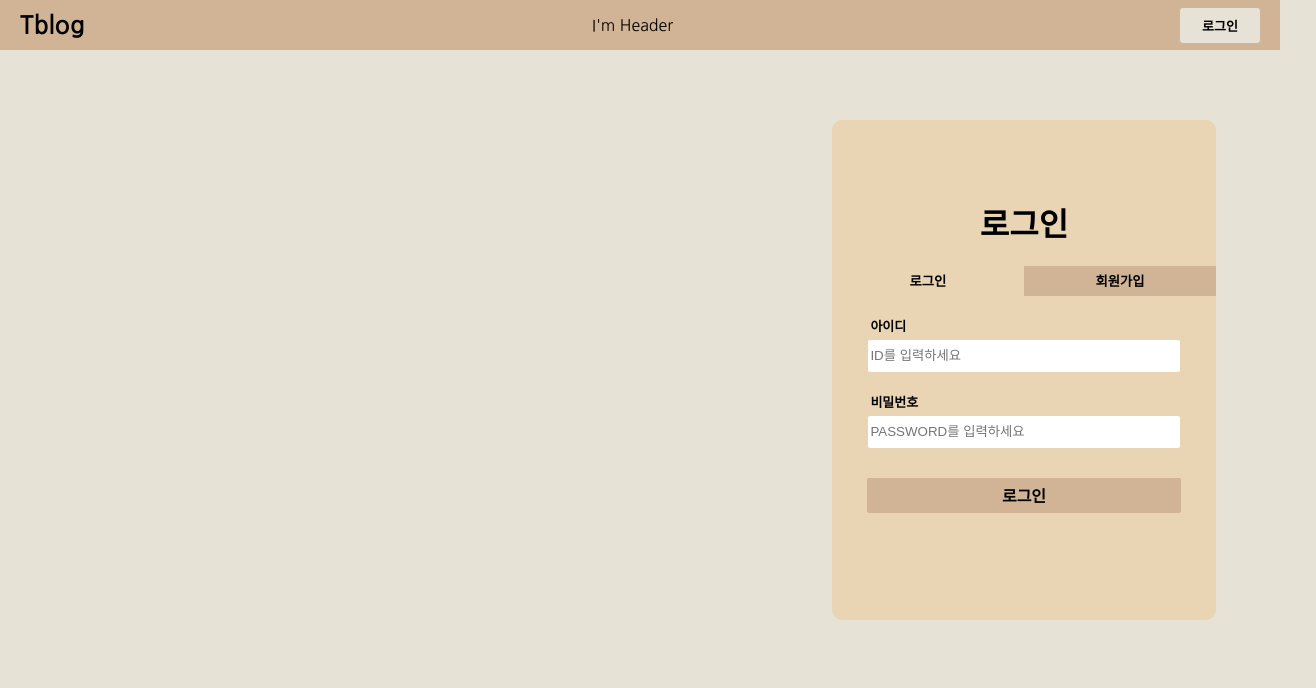
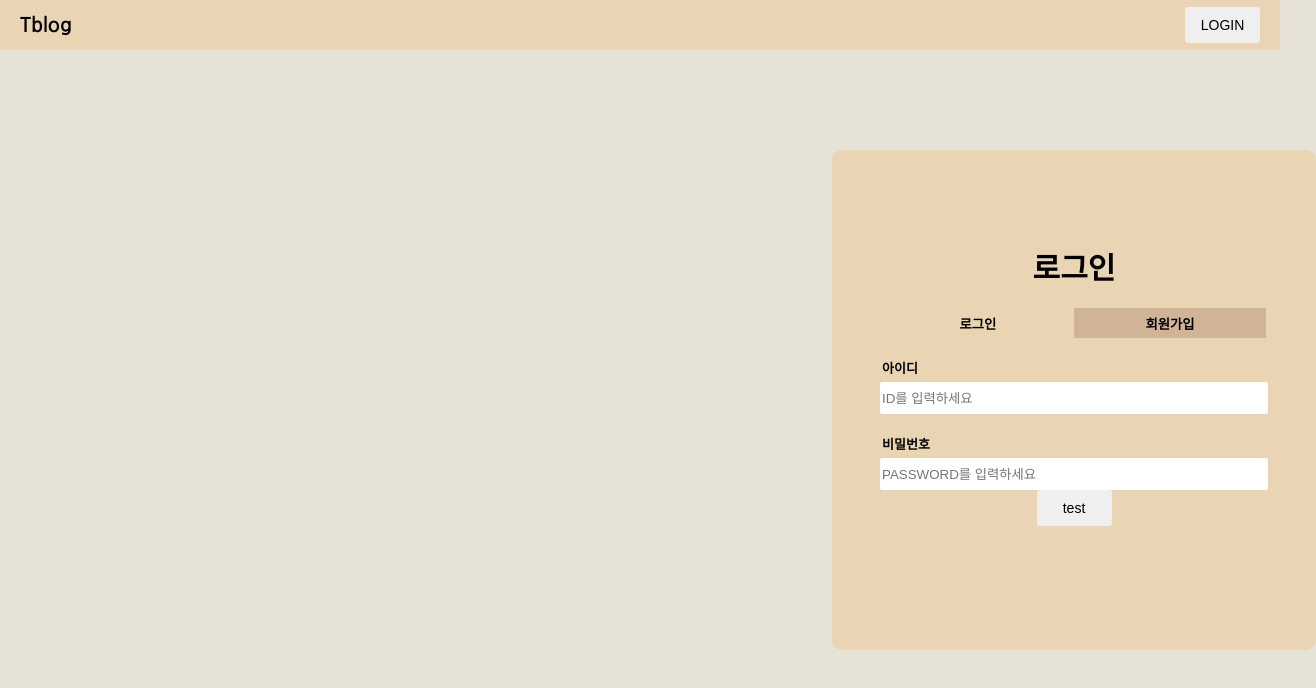
Before and after one commit to turkey-kim/tblog, a React (Create React App) app: page /login in a window 1280 px wide. Shown: the top 688 px of the page, 1316 px wide, since content can reach past the window. Built offline with nearby package versions, Linux system fonts and the light colour scheme.

Commit message:
버튼 컴포넌트 추가 & 마크다운 라이브러리

```diff
--- a/package.json
+++ b/package.json
@@ -10,6 +10,8 @@
     "@types/node": "^16.18.15",
     "@types/react": "^18.0.28",
     "@types/react-dom": "^18.0.11",
+    "@uiw/react-md-editor": "^3.20.5",
+    "express": "^4.18.2",
     "react": "^18.2.0",
     "react-dom": "^18.2.0",
     "react-router-dom": "^6.9.0",
--- a/src/App.tsx
+++ b/src/App.tsx
@@ -7,6 +7,8 @@ import { Route, Routes } from "react-router-dom";
 import "./App.css";
 import { MyGlobalStyle, myTheme } from "./style";
 import { ThemeProvider } from "styled-components";
+import EditPost from "./pages/EditPost";
+import Post from "./pages/Post";
 
 function App() {
   return (
@@ -17,9 +19,11 @@ function App() {
         <Body>
           <WhiteSpace></WhiteSpace>
           <Routes>
-            <Route path="/" element={<Home></Home>}></Route>
-            <Route path="/login" element={<Login></Login>}></Route>
-            <Route path="/test" element={<Test></Test>}></Route>
+            <Route path="/" element={<Home></Home>} />
+            <Route path="/login" element={<Login></Login>} />
+            <Route path="/test" element={<Test></Test>} />
+            <Route path="/edit" element={<EditPost />} />
+            <Route path="/post" element={<Post />} />
           </Routes>
           <WhiteSpace></WhiteSpace>
         </Body>
--- /dev/null
+++ b/src/components/Button.tsx
@@ -0,0 +1,45 @@
+import styled from "styled-components";
+import React from "react";
+
+type ButtonSize = "small" | "medium" | "large";
+
+interface Props {
+  onClick(): void;
+  type?: string;
+  text?: string;
+  size?: ButtonSize;
+}
+
+function Button({ onClick, type, text, size }: Props): React.ReactElement {
+  return (
+    <Btn onClick={onClick} size={size}>
+      {text}
+    </Btn>
+  );
+}
+
+const Btn = styled.button<Props>`
+  border: none;
+  border-radius: 3px;
+  cursor: pointer;
+  font-size: ${(props) =>
+    props.size === "small" ? "12px" : props.size === "large" ? "18px" : "14px"};
+  width: ${(props) =>
+    props.size === "small"
+      ? "50px"
+      : props.size === "large"
+      ? "100px"
+      : "75px"};
+  height: ${(props) =>
+    props.size === "small"
+      ? "1.75rem"
+      : props.size === "large"
+      ? "3rem"
+      : "2.25rem"};
+
+  :hover {
+    background-color: ${({ theme }) => theme.color.bg200};
+  }
+`;
+
+export default Button;
--- a/src/components/Header.tsx
+++ b/src/components/Header.tsx
@@ -1,5 +1,6 @@
 import { useNavigate } from "react-router-dom";
 import styled from "styled-components";
+import Button from "./Button";
 
 function Header() {
   const navigate = useNavigate();
@@ -12,22 +13,8 @@ function Header() {
   return (
     <div>
       <HeaderBox>
-        <div
-          style={{ fontSize: "25px", fontWeight: "700", cursor: "pointer" }}
-          onClick={() => {
-            main();
-          }}
-        >
-          Tblog
-        </div>
-        <div>I'm Header</div>
-        <LoginButton
-          onClick={(e: any) => {
-            login();
-          }}
-        >
-          로그인
-        </LoginButton>
+        <Title onClick={main}>Tblog</Title>
+        <Button onClick={login} text="LOGIN" size="medium"></Button>
       </HeaderBox>
     </div>
   );
@@ -38,26 +25,22 @@ const HeaderBox = styled.div`
   flex-direction: row;
   justify-content: "space-between";
   padding: none;
-  background-color: ${({ theme }) => theme.color.bg200};
+  background-color: ${({ theme }) => theme.color.bg150};
   height: 50px;
   justify-content: space-between;
   padding: 0px 20px 0px 20px;
   align-items: center;
 `;
 
-const LoginButton = styled.button`
-  width: 80px;
-  height: 70%;
-  border: none;
-  border-radius: 3px;
-  background-color: ${({ theme }) => theme.color.bg100};
-  font-size: small;
-  font-weight: 600;
+const Title = styled.div`
+  font-size: ${({ theme }) => theme.fontSize.large};
+  font-weight: 700;
   cursor: pointer;
+`;
 
-  :hover {
-    background-color: ${({ theme }) => theme.color.bg150};
-  }
+const Container = styled.div`
+  height: 40px;
+  width: 50px;
 `;
 
 export default Header;
--- /dev/null
+++ b/src/components/LoginButton.tsx
@@ -0,0 +1,29 @@
+import React from "react";
+import styled from "styled-components";
+
+interface Props {
+  onClick(): void;
+  text?: string;
+  type?: string;
+}
+
+function LoginButton({ onClick, text, type }: Props): React.ReactElement {
+  return <Button onClick={onClick}>{text}</Button>;
+}
+
+const Button = styled.button`
+  width: 80%;
+  height: 35px;
+  border: none;
+  border-radius: 3px;
+  background-color: ${({ theme }) => theme.color.bg100};
+  font-size: small;
+  font-weight: 600;
+  cursor: pointer;
+
+  :hover {
+    background-color: ${({ theme }) => theme.color.bg200};
+  }
+`;
+
+export default LoginButton;
--- /dev/null
+++ b/src/pages/EditPost.tsx
@@ -0,0 +1,29 @@
+import { useState } from "react";
+import styled from "styled-components";
+import MDEditor, { ContextStore } from "@uiw/react-md-editor";
+
+const EditPost = () => {
+  const [markdown, setMarkdown] = useState("");
+
+  const onChangeValue = (
+    value?: string,
+    event?: React.ChangeEvent<HTMLTextAreaElement>,
+    state?: ContextStore
+  ) => {
+    setMarkdown(value ?? "");
+  };
+
+  return (
+    <Container>
+      <MDEditor value={markdown} onChange={onChangeValue} />
+      {/* <MDEditor.Markdown source={markdown} style={{ whiteSpace: "pre-wrap" }} /> */}
+    </Container>
+  );
+};
+
+const Container = styled.div`
+  width: 100vw;
+  height: 100vh;
+`;
+
+export default EditPost;
--- a/src/pages/Login.tsx
+++ b/src/pages/Login.tsx
@@ -1,11 +1,15 @@
 import React, { ReactEventHandler, useState } from "react";
+import LoginButton from "../components/LoginButton";
 import styled from "styled-components";
+import Button from "../components/Button";
+
+const LOGIN_KEY = "로그인";
 
 function Login() {
   var [title, setTitle] = useState("로그인");
 
   const signInForm = () => {
-    setTitle("로그인");
+    setTitle(LOGIN_KEY);
   };
 
   const signUpForm = () => {
@@ -16,7 +20,6 @@ function Login() {
     <>
       <MainTextArea></MainTextArea>
       <LoginArea>
-        <LoginAreaMarginTop></LoginAreaMarginTop>
         <ModalBox>
           <h1>{title}</h1>
           <div style={{ display: "flex", flexDirection: "column" }}>
@@ -47,7 +50,7 @@ function Login() {
                   type="password"
                   placeholder="PASSWORD를 입력하세요"
                 ></InputBox>
-                <SumbitButton type="submit">{title}</SumbitButton>
+                <Button onClick={() => {}} text="test"></Button>
               </LoginForm>
             ) : (
               <LoginForm>
@@ -78,11 +81,6 @@ const LoginArea = styled.div`
   height: 100%;
 `;
 
-const LoginAreaMarginTop = styled.div`
-  width: 100%;
-  height: 70px;
-`;
-
 const ModalBox = styled.div`
   background-color: ${({ theme }) => theme.color.bg150};
   display: flex;
@@ -91,6 +89,8 @@ const ModalBox = styled.div`
   width: 100%;
   height: 500px;
   border-radius: 10px;
+  margin-top: 100px;
+  padding: 0 50px 0 50px;
 `;
 
 const SignIn = styled.button`
@@ -123,7 +123,7 @@ const SignUp = styled.button`
 `;
 
 const Label = styled.div`
-  width: 80%;
+  width: 100%;
   text-align: left;
   margin-top: 20px;
   margin-bottom: 5px;
@@ -140,7 +140,7 @@ const LoginForm = styled.div`
 `;
 
 const InputBox = styled.input`
-  width: 80%;
+  width: 100%;
   height: 30px;
   outline: none;
   border: none;
--- /dev/null
+++ b/src/pages/Post.tsx
@@ -0,0 +1,22 @@
+import styled from "styled-components";
+import MDEditor, { ContextStore } from "@uiw/react-md-editor";
+
+const DUMMY_POST = "### Hello world";
+
+const Post = () => {
+  return (
+    <Container>
+      <MDEditor.Markdown
+        source={DUMMY_POST}
+        style={{ height: "100vh", whiteSpace: "pre-wrap" }}
+      />
+    </Container>
+  );
+};
+
+const Container = styled.div`
+  width: 100vw;
+  height: 100vh;
+`;
+
+export default Post;
--- a/src/style.tsx
+++ b/src/style.ts
@@ -7,8 +7,17 @@ export interface Icolor {
   bg100: string;
 }
 
+export interface IfontSize {
+  small: string;
+  mediumSmall: string;
+  medium: string;
+  large: string;
+  extraLarge: string;
+}
+
 interface Theme {
   color: Icolor;
+  fontSize: IfontSize;
 }
 
 const color = {
@@ -17,17 +26,28 @@ const color = {
   bg100: "#E6E2D6",
 };
 
+const fontSize = {
+  small: "5px",
+  mediumSmall: "10px",
+  medium: "15px",
+  large: "20px",
+  extraLarge: "25px",
+};
+
 export const theme = {
   color,
+  fontSize,
 };
 
 export const myTheme: DefaultTheme = {
   color,
+  fontSize,
 };
 
 export const MyGlobalStyle = createGlobalStyle<{ theme: Theme }>`
     body{
         font-family: 'Nanum Gothic', sans-serif;
-        background-color: ${(props) => props.theme.color?.bg100}
+        background-color: ${(props) => props.theme.color?.bg100};
+        font-size : ${(props) => props.theme.fontSize?.medium};
     }
 `;
```
Also changed, not shown: 1 other file (tests, documents, lock files or other folders).
